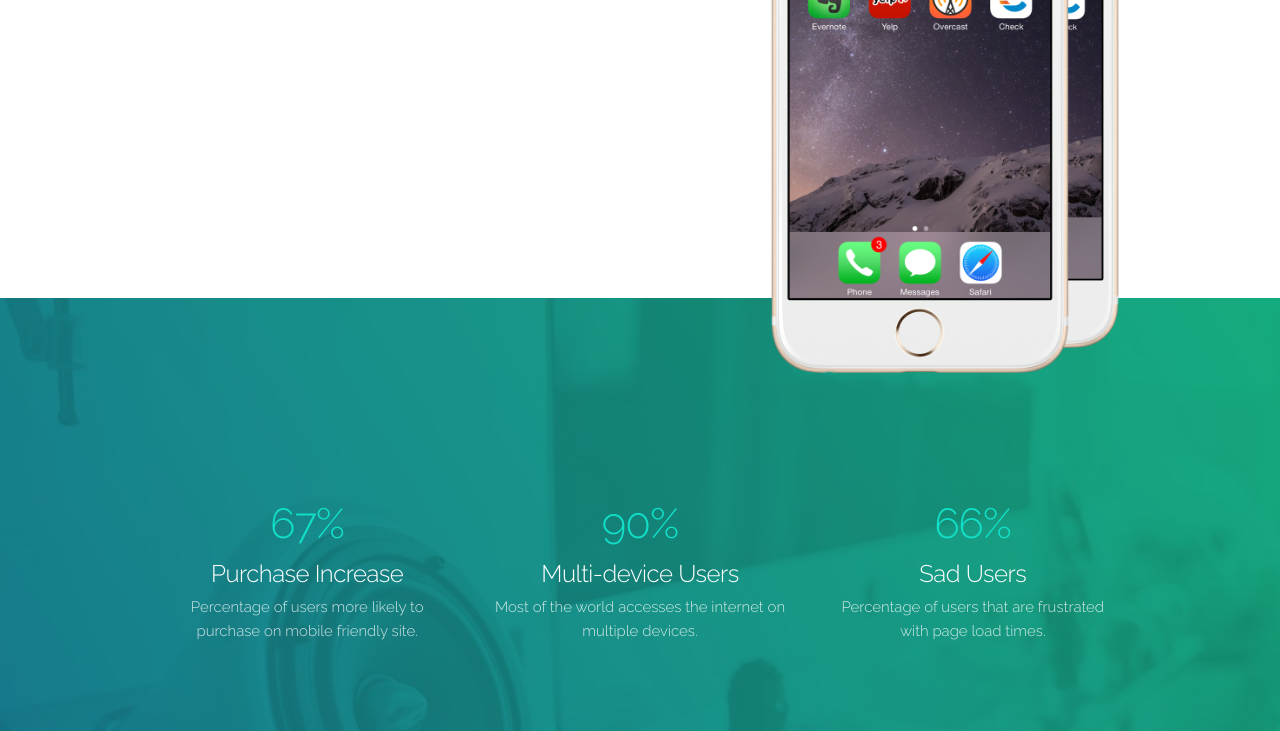
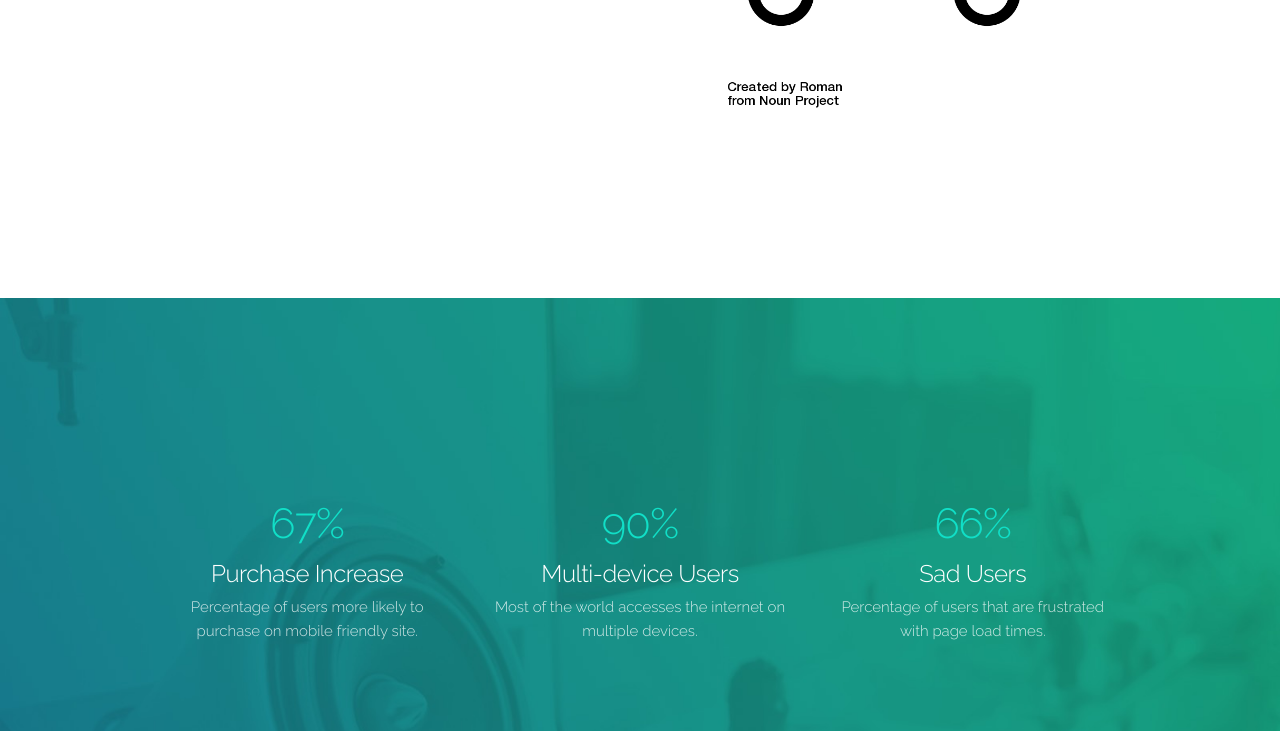
Before and after one commit to minecraftexpert2016/teachWeb, a website: page index.html in a window 1280 px wide. Shown: the part 332-1063 px from the top of the page. Drawn offline with nearby package versions, Linux system fonts and the light colour scheme.

Commit message:
Update index.html

```diff
--- a/index.html
+++ b/index.html
@@ -45,8 +45,7 @@
           <a class="button button-primary" href="http://getskeleton.com">Try Skeleton</a>
         </div>
         <div class="one-half column phones">
-          <img class="phone" src="images/iphone.png">
-          <img class="phone" src="images/iphone.png">
+          <img class="phone" src="images/noun_472555_cc.png">
         </div>
       </div>
     </div>
```
